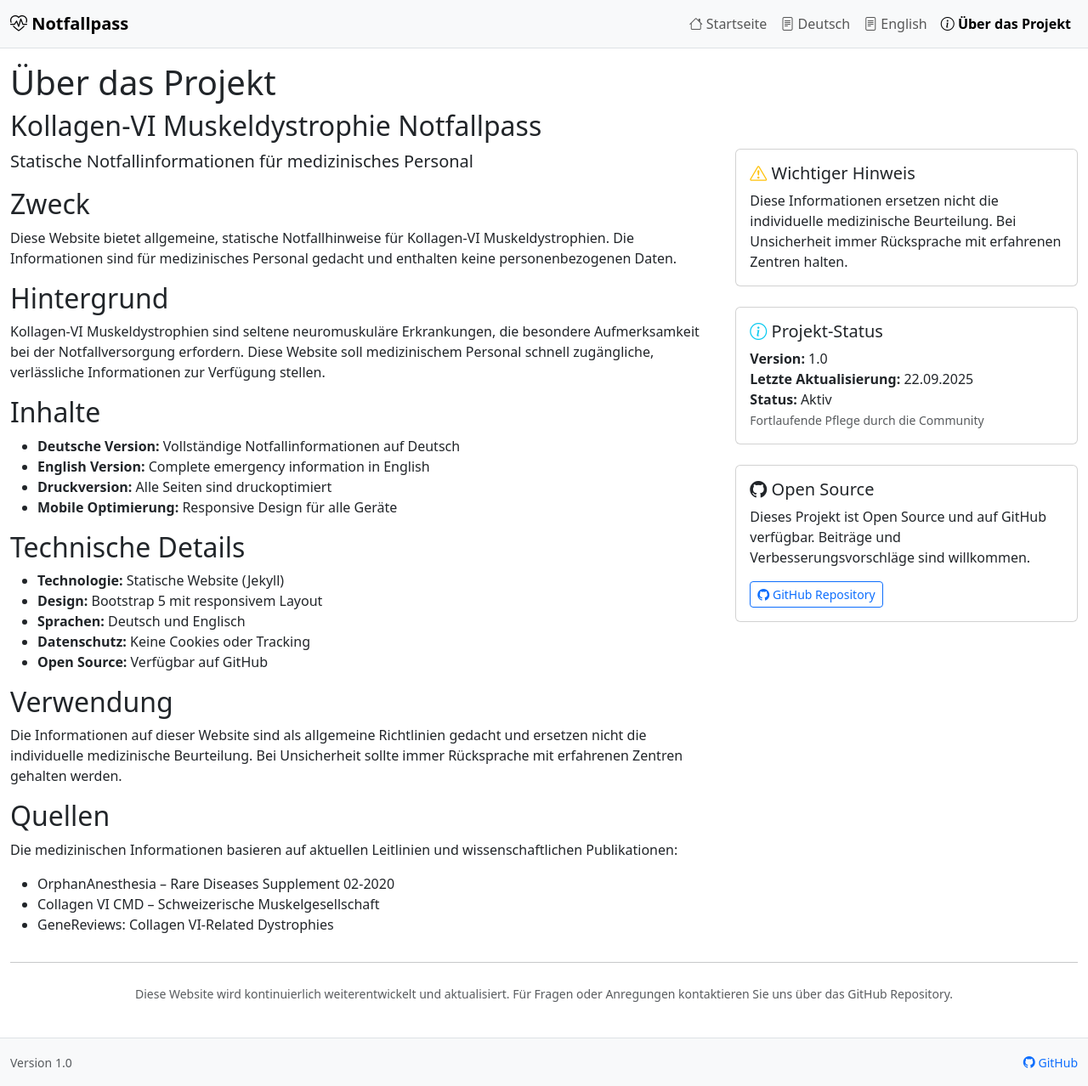
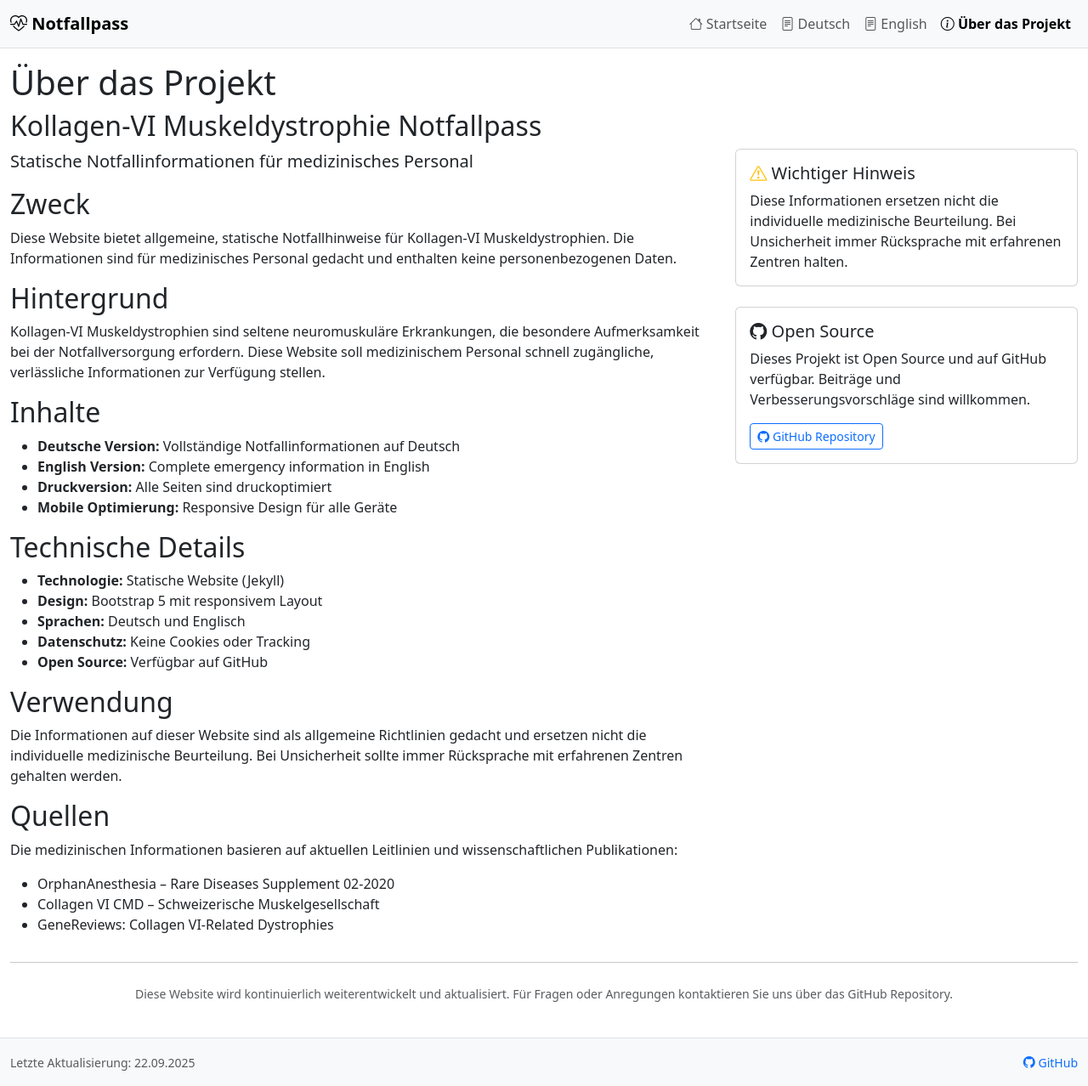
Before and after one commit to SB97/TEST-Kollagen-VI_Muskeldystrophie_Notfallpass, a Jekyll site: the page built from about.md, in a window 1280 px wide. Shown: the whole page at 85% size. Built offline with Jekyll 4.4.1, drawn with Linux system fonts in a browser that asks for light colours.

Commit message:
anpassung anzeige Version/Projektstatus

```diff
--- a/_layouts/default.html
+++ b/_layouts/default.html
@@ -67,8 +67,10 @@
     <div class="container-fluid">
       <div class="row">
         <div class="col-md-6">
+          {% assign pushed_at = site.github.repository.pushed_at | default: site.time %}
+          {% assign last_update = pushed_at | date: "%d.%m.%Y" %}
           <small class="text-muted">
-            {{ site.footer_content | default: "Version 1.0" }}
+            Letzte Aktualisierung: {{ last_update }}
           </small>
         </div>
         <div class="col-md-6 text-end">
--- a/about.md
+++ b/about.md
@@ -61,35 +61,6 @@ active: about
       </div>
     </div>
 
-    <div class="card mb-4">
-      <div class="card-body">
-        <h5 class="card-title">
-          <i class="bi bi-info-circle text-info"></i>
-          Projekt-Status
-        </h5>
-        {% assign release_tag = site.github.latest_release.tag_name %}
-        {% assign build_revision = site.github.build_revision %}
-        {% assign version_label = site.data.project.version | default: release_tag %}
-        {% unless version_label %}
-          {% if build_revision %}
-            {% assign version_label = build_revision | slice: 0, 7 %}
-          {% endif %}
-        {% endunless %}
-        {% assign version_label = version_label | default: "1.0" %}
-        {% assign pushed_at = site.github.repository.pushed_at | default: site.time %}
-        {% assign last_update = pushed_at | date: "%d.%m.%Y" %}
-        {% assign status_label = site.data.project.status | default: "Aktiv" %}
-        {% assign status_note = site.data.project.status_note %}
-        <p class="card-text">
-          <strong>Version:</strong> {{ version_label }}<br>
-          <strong>Letzte Aktualisierung:</strong> {{ last_update }}<br>
-          <strong>Status:</strong> {{ status_label }}
-          {% if status_note %}
-          <br><small class="text-muted">{{ status_note }}</small>
-          {% endif %}
-        </p>
-      </div>
-    </div>
 
     <div class="card">
       <div class="card-body">
```
